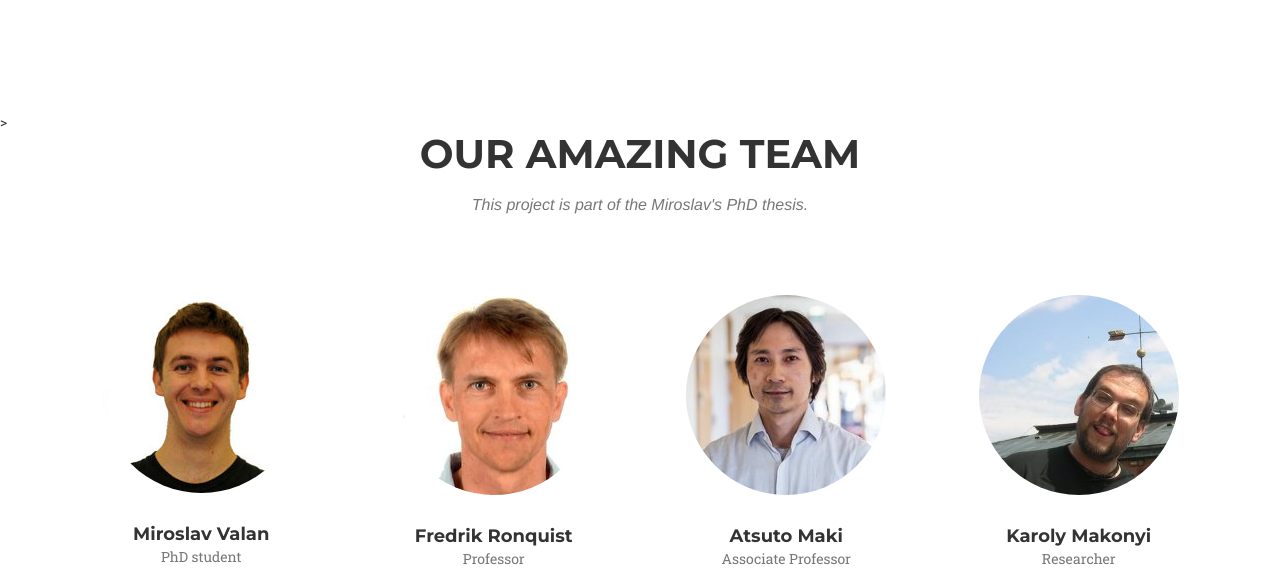
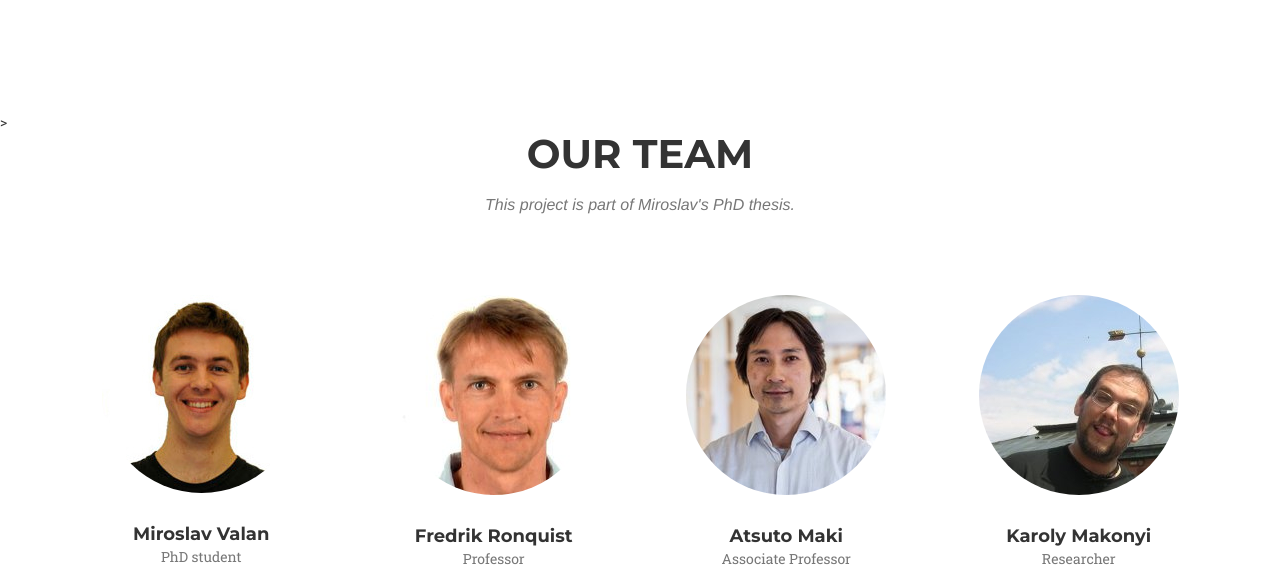
Before and after one commit to valanm/example, a plain HTML site: page index.html in a window 1280 px wide. Shown: the part 6160-6737 px from the top of the page. Drawn offline with nearby package versions, Linux system fonts and the light colour scheme; files whose address does not match are found by name; a web font is replaced by a local one.

Commit message:
grammar fixed

```diff
--- a/index.html
+++ b/index.html
@@ -492,8 +492,8 @@
         <div class="container">
             <div class="row">
                 <div class="col-lg-12 text-center">
-                    <h2 class="section-heading">Our Amazing Team</h2>
-                    <h3 class="section-subheading text-muted">This project is part of the Miroslav's PhD thesis.</h3>
+                    <h2 class="section-heading">Our Team</h2>
+                    <h3 class="section-subheading text-muted">This project is part of Miroslav's PhD thesis.</h3>
                 </div>
             </div>
             <div class="row">
```
